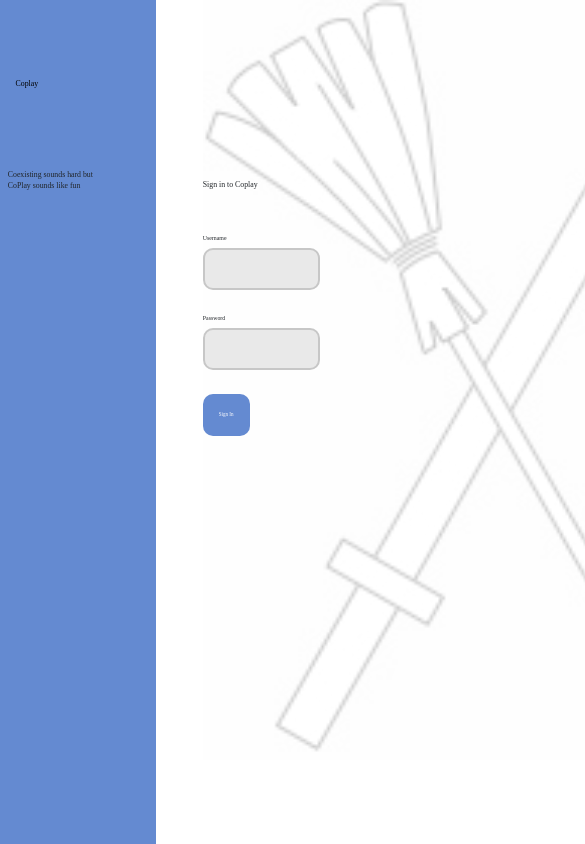
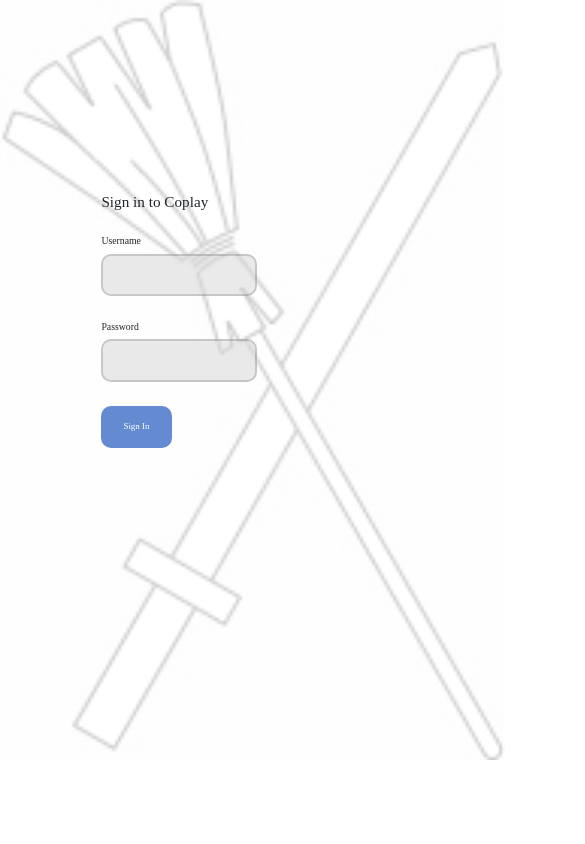
Before and after one commit to genevievekoffman/CoPlay, a React (Create React App) app in the folder coplay/: page /rewardspage in a window 390 px wide. Shown: the top 844 px of the page, 585 px wide, since content can reach past the window. Built offline with nearby package versions, Linux system fonts and the light colour scheme.

Commit message:
responsive

```diff
--- a/coplay/src/App.css
+++ b/coplay/src/App.css
@@ -128,6 +128,69 @@
   font-size: 1.3vw;
   height: 5vh;
 }
+
+
+@media only screen and (max-width: 520px){
+  #leftSide{
+    display: none;
+  }
+
+  #LogIn {
+    display: none;
+  }
+
+  #slogan{
+    display: none;
+  }
+
+  #signIn{
+    grid-column-start: 2;
+    grid-column-end: span 2;
+    grid-row-start: 2;
+    grid-row-end: span 1;
+
+    line-height: 28vh;;
+
+    font-size: 3.9vw;
+  }
+
+  #signInForm{
+    grid-column-start: 2;
+    grid-column-end: span 3;
+    grid-row-start: 3;
+    grid-row-end: span 4;
+  }
+
+  #formFlex{
+    grid-column-start: 1;
+    grid-column-end: span 5;
+    grid-row-start: 1;
+    grid-row-end: span 7;
+  }
+
+  #userLabel{
+    font-size: 2.5vw;
+  }
+
+  #name {
+    width: 40vw;
+  }
+
+  #passwordLabel{
+    font-size: 2.5vw;
+  }
+
+  #password {
+    width: 40vw;
+  }
+
+  #submitLogin {
+    font-size: 2.3vw;
+    width: 18vw;
+  }
+}
+
+
 
   .AddTask {
   display: grid;
```
